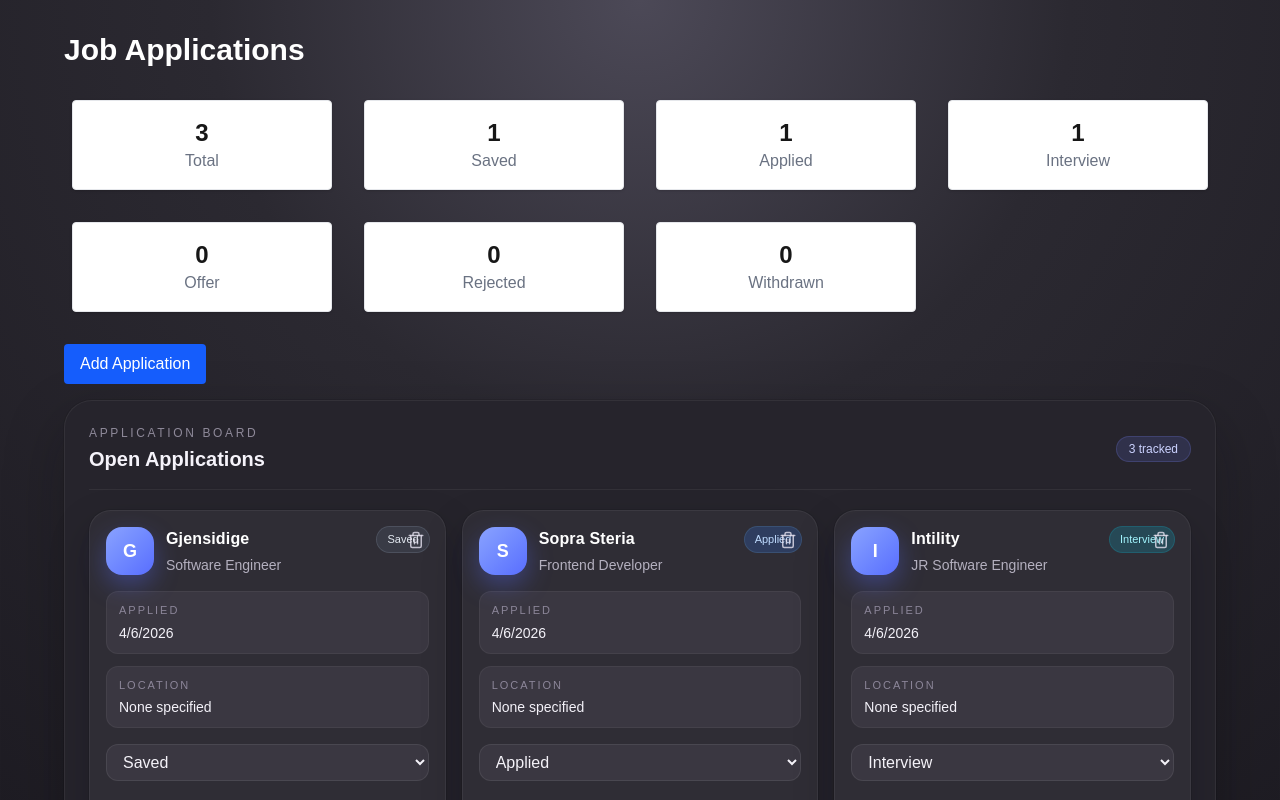
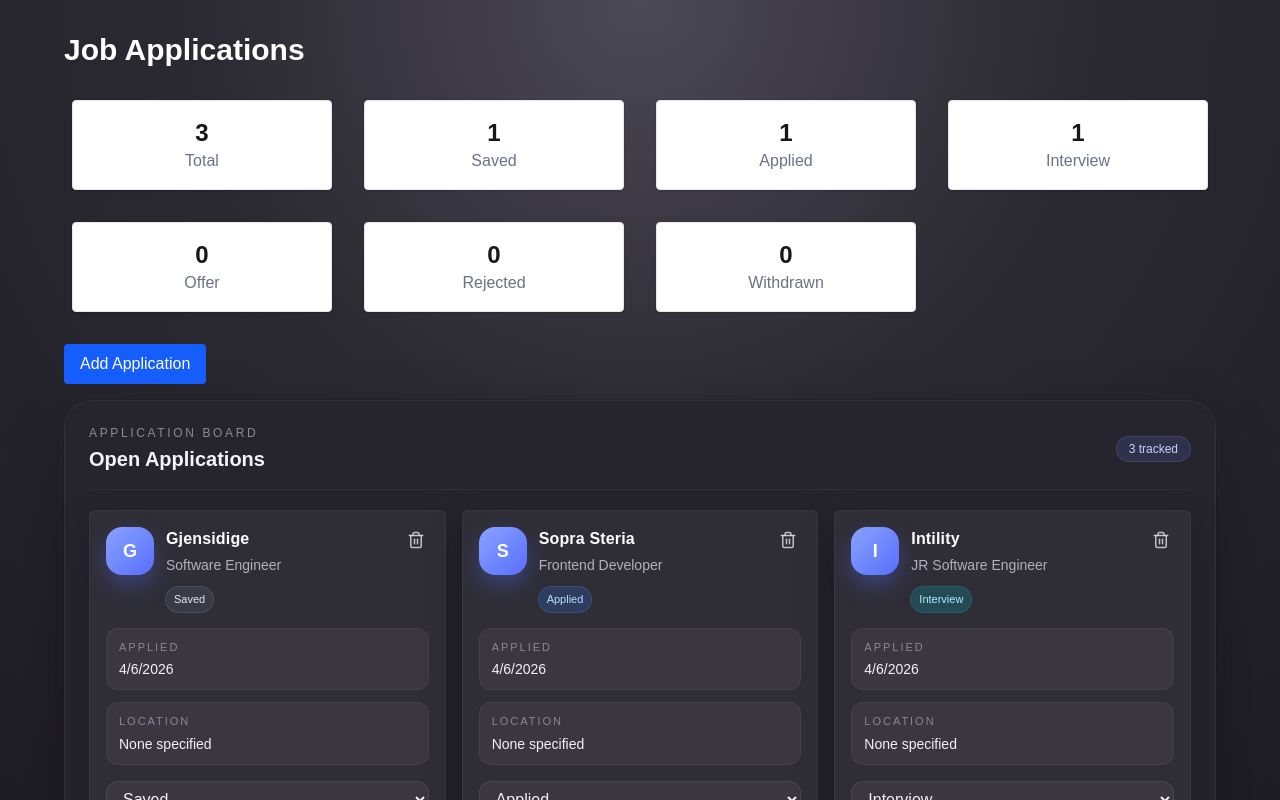
Before and after one commit to SteinGansmoe/JobApplicator, a Next.js app: page / in a window 1280 px wide. Shown: the top 800 px of the page. Built offline with nearby package versions, Linux system fonts and the light colour scheme.

Commit message:
Small adjustments to the card.

```diff
--- a/components/application-card.tsx
+++ b/components/application-card.tsx
@@ -35,12 +35,12 @@ export default function ApplicationCard({
   };
 
   return (
-    <div className="relative rounded-[1.35rem] border border-white/6 bg-[#2f2d35] p-4 text-white shadow-[0_18px_40px_rgba(10,10,16,0.22)] ring-1 ring-black/10">
+    <div className="relative rounded-md border border-white/6 bg-[#2f2d35] p-4 text-white shadow-[0_18px_40px_rgba(10,10,16,0.22)] ring-1 ring-black/10">
       <button
         type="button"
         onClick={handleDelete}
         aria-label={`Delete ${application.company} application`}
-        className="absolute right-3 top-3 rounded-lg p-2 text-[#e6e2f0]/80 transition hover:bg-[#4d4a57] hover:text-[#ff8f9f] focus-visible:outline-none focus-visible:ring-2 focus-visible:ring-[#ff8f9f]"
+        className="absolute right-3 top-3 z-10 rounded-lg p-2 text-[#e6e2f0]/80 transition hover:bg-[#4d4a57] hover:text-[#ff8f9f] focus-visible:outline-none focus-visible:ring-2 focus-visible:ring-[#ff8f9f]"
       >
         <svg
           xmlns="http://www.w3.org/2000/svg"
@@ -61,26 +61,22 @@ export default function ApplicationCard({
           <path d="M14 11v6" />
         </svg>
       </button>
-      <div className="mb-4 flex items-start gap-3">
+      <div className="mb-4 flex items-start gap-3 pr-12">
         <div className="flex h-12 w-12 shrink-0 items-center justify-center rounded-2xl bg-gradient-to-br from-[#8aa2ff] to-[#596dff] text-lg font-semibold text-white shadow-[0_10px_24px_rgba(89,109,255,0.35)]">
           {application.company.charAt(0).toUpperCase()}
         </div>
         <div className="min-w-0 flex-1">
-          <div className="flex items-start justify-between gap-3">
-            <div>
           <p className="text-[1rem] font-semibold tracking-[0.01em] text-white">
             {application.company}
           </p>
           <p className="mt-1 text-sm text-[#b4b0bf]">
             {application.position}
           </p>
-            </div>
           <span
-              className={`rounded-full px-2.5 py-1 text-[11px] font-medium ring-1 ${statusStyles[application.status]}`}
+            className={`mt-3 inline-flex rounded-full px-2 py-1 text-[11px] font-medium ring-1 ${statusStyles[application.status]}`}
           >
             {formatStatusLabel(application.status)}
           </span>
-          </div>
         </div>
       </div>
 
```
Lines whose indentation alone changed are shown as unchanged.
